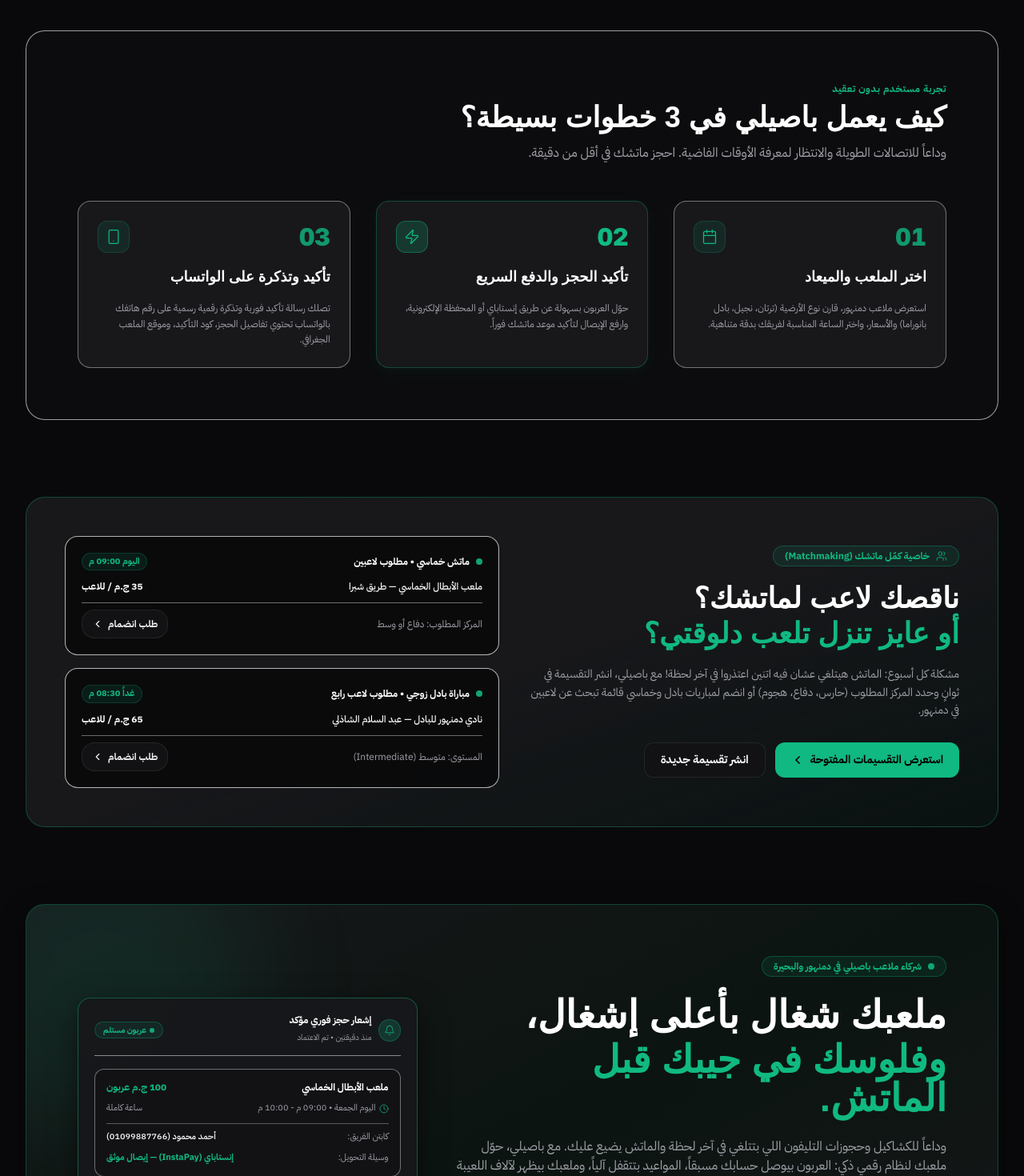
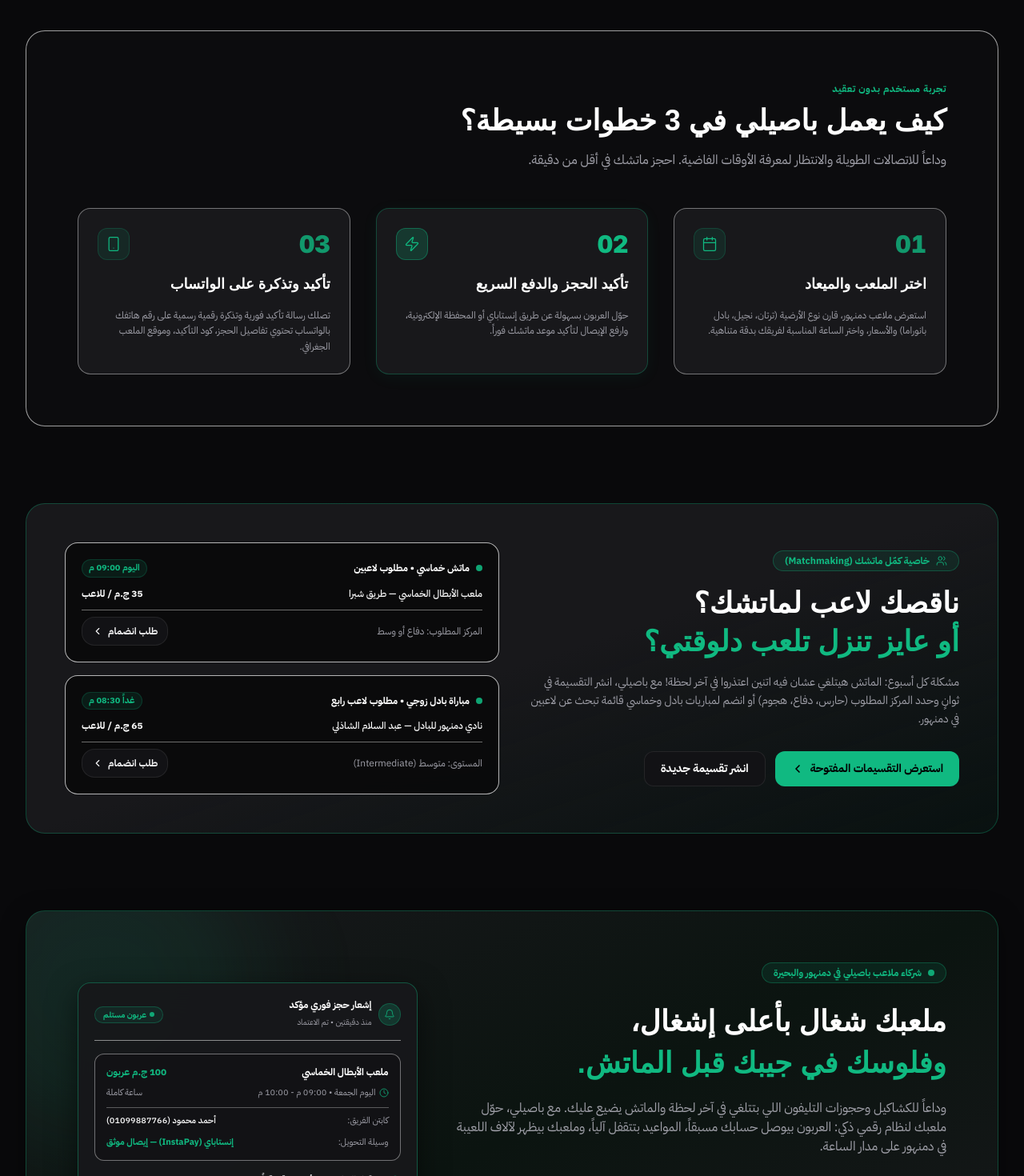
Before and after one commit to EL-3raby/passyli, a Next.js app: page / in a window 1280 px wide. Shown: the part 1460-2930 px from the top of the page at 80% size. Built offline with nearby package versions, Linux system fonts and the light colour scheme; a web font is replaced by a local one.

Commit message:
fix(typography): relax line heights and spacing in partner heading to prevent arabic glyph collision

```diff
--- a/src/app/page.tsx
+++ b/src/app/page.tsx
@@ -336,7 +336,7 @@ export default function Home() {
             <span className="text-xs font-extrabold text-primary tracking-wider uppercase block mb-2">
               تجربة مستخدم بدون تعقيد
             </span>
-            <h2 className="font-display text-2xl sm:text-4xl font-extrabold text-white leading-tight">
+            <h2 className="font-display text-2xl sm:text-4xl font-extrabold text-white leading-[1.4] sm:leading-[1.35]">
               كيف يعمل باصيلي في 3 خطوات بسيطة؟
             </h2>
             <p className="text-muted-foreground text-sm sm:text-base mt-3">
@@ -413,9 +413,9 @@ export default function Home() {
               خاصية كمّل ماتشك (Matchmaking)
             </div>
 
-            <h2 className="font-display text-2xl sm:text-4xl font-extrabold text-white leading-snug">
+            <h2 className="font-display text-2xl sm:text-3xl lg:text-4xl font-extrabold text-white leading-[1.45] sm:leading-[1.4]">
               ناقصك لاعب لماتشك؟
-              <span className="block text-primary mt-1">
+              <span className="block text-primary mt-2">
                 أو عايز تنزل تلعب دلوقتي؟
               </span>
             </h2>
@@ -516,14 +516,14 @@ export default function Home() {
 
             {/* Right Column: Copy & Value Proposition */}
             <div className="lg:col-span-7 flex flex-col gap-6">
-              <div className="inline-flex items-center gap-2 rounded-full border border-primary/30 bg-primary/10 px-3.5 py-1 text-xs font-bold text-primary w-fit">
+              <div className="inline-flex items-center gap-2 rounded-full border border-primary/30 bg-primary/10 px-3.5 py-1 text-xs font-bold text-primary w-fit mb-1">
                 <span className="h-2 w-2 rounded-full bg-primary animate-pulse" />
                 <span>شركاء ملاعب باصيلي في دمنهور والبحيرة</span>
               </div>
 
-              <h2 className="font-display text-2xl sm:text-4xl lg:text-5xl font-black text-white leading-[1.3] sm:leading-[1.25]">
+              <h2 className="font-display text-2xl sm:text-3xl lg:text-4xl font-extrabold text-white leading-[1.5] sm:leading-[1.45]">
                 ملعبك شغال بأعلى إشغال،
-                <span className="block text-primary mt-1 sm:mt-2">
+                <span className="block text-primary mt-2 sm:mt-3">
                   وفلوسك في جيبك قبل الماتش.
                 </span>
               </h2>
```
